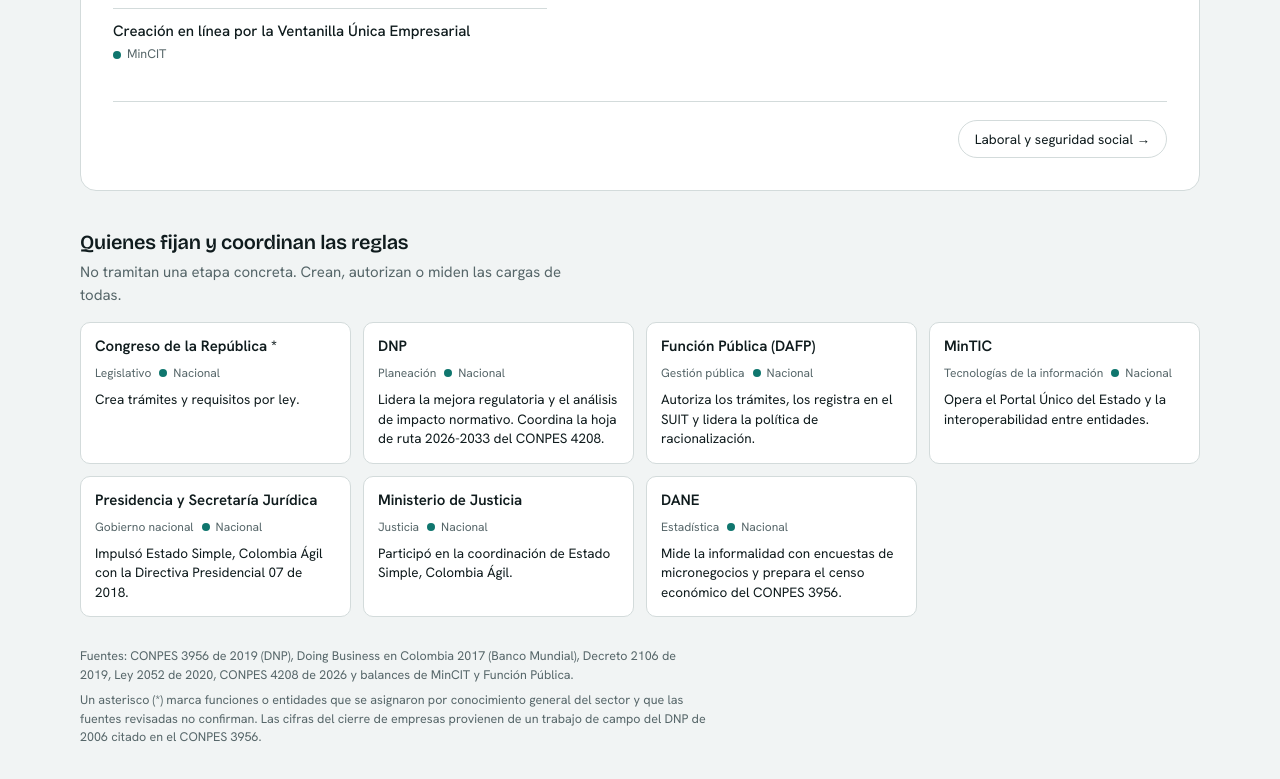
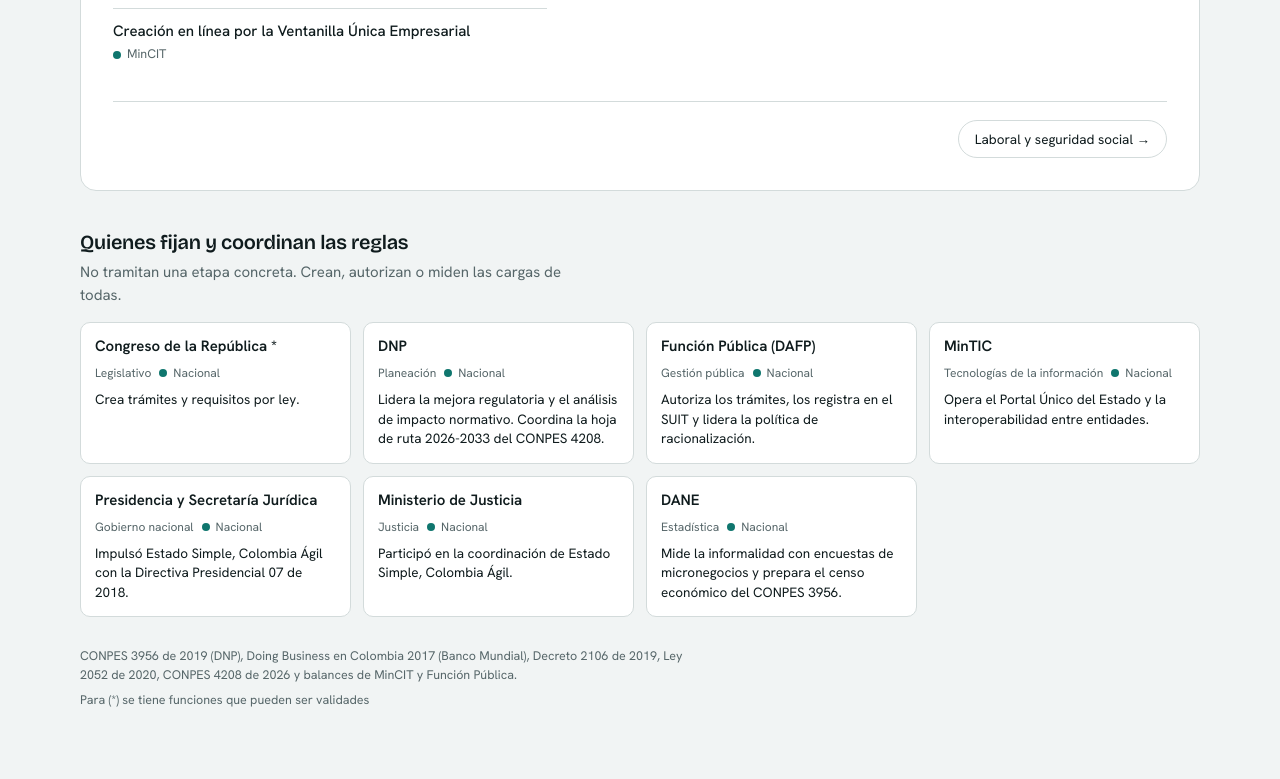
Before and after one commit to istevenorozcor/ruta_tr-mites, a plain HTML site: page index.html in a window 1280 px wide. Shown: the part 1678-2457 px from the top of the page. Drawn offline with nearby package versions, Linux system fonts and the light colour scheme.

Commit message:
Add files via upload

```diff
--- a/index.html
+++ b/index.html
@@ -181,8 +181,8 @@ header p{margin:0;color:var(--muted);max-width:62ch}
 var DATOS = {
   "intro": "Seis etapas, desde registrar la empresa hasta cerrarla. {n_entidades} entidades distintas intervienen en la ruta. En cada etapa ves qué trámites exigen y qué nivel de gobierno los impone.",
   "pie": [
-    "Fuentes: CONPES 3956 de 2019 (DNP), Doing Business en Colombia 2017 (Banco Mundial), Decreto 2106 de 2019, Ley 2052 de 2020, CONPES 4208 de 2026 y balances de MinCIT y Función Pública.",
-    "Un asterisco (*) marca funciones o entidades que se asignaron por conocimiento general del sector y que las fuentes revisadas no confirman. Las cifras del cierre de empresas provienen de un trabajo de campo del DNP de 2006 citado en el CONPES 3956."
+    "CONPES 3956 de 2019 (DNP), Doing Business en Colombia 2017 (Banco Mundial), Decreto 2106 de 2019, Ley 2052 de 2020, CONPES 4208 de 2026 y balances de MinCIT y Función Pública.",
+    "Para (*) se tiene funciones que pueden ser validades"
   ],
   "textos": {
     "aria_ruta": "Etapas de la ruta empresarial",
```
